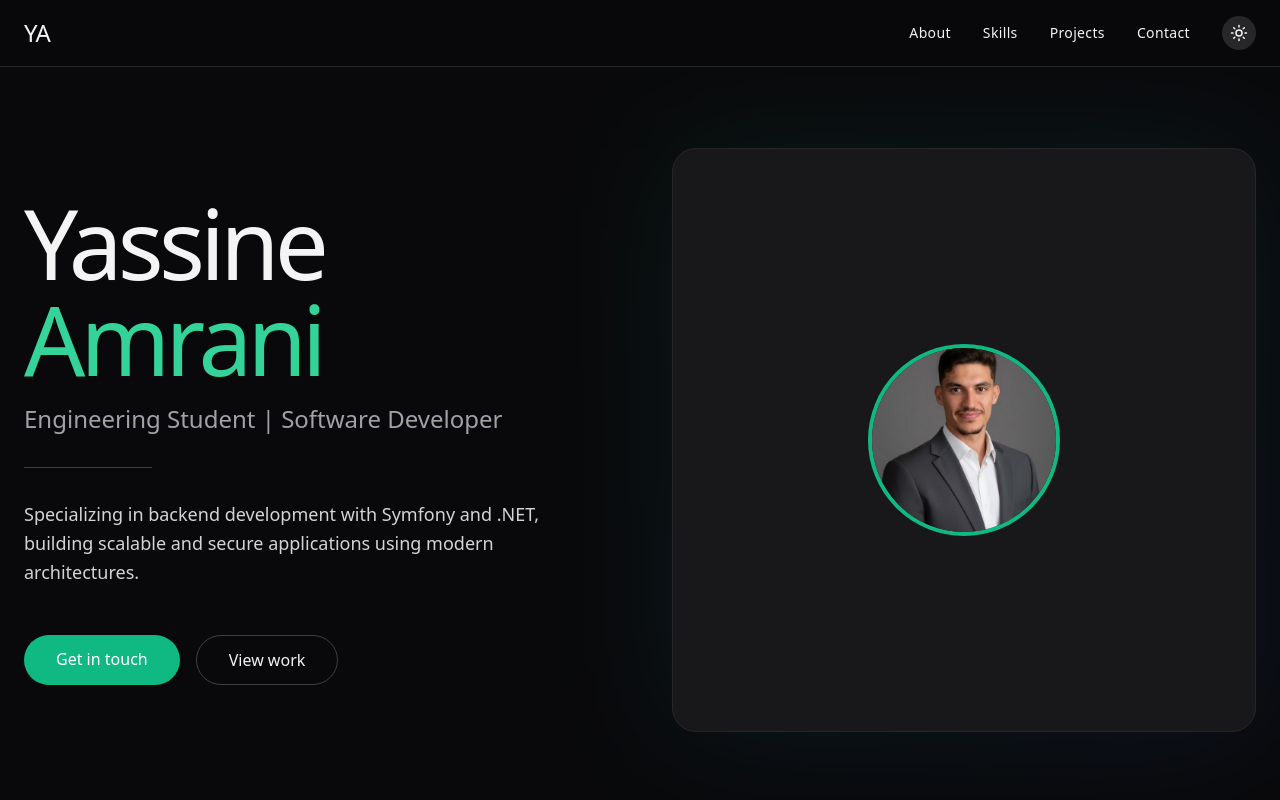
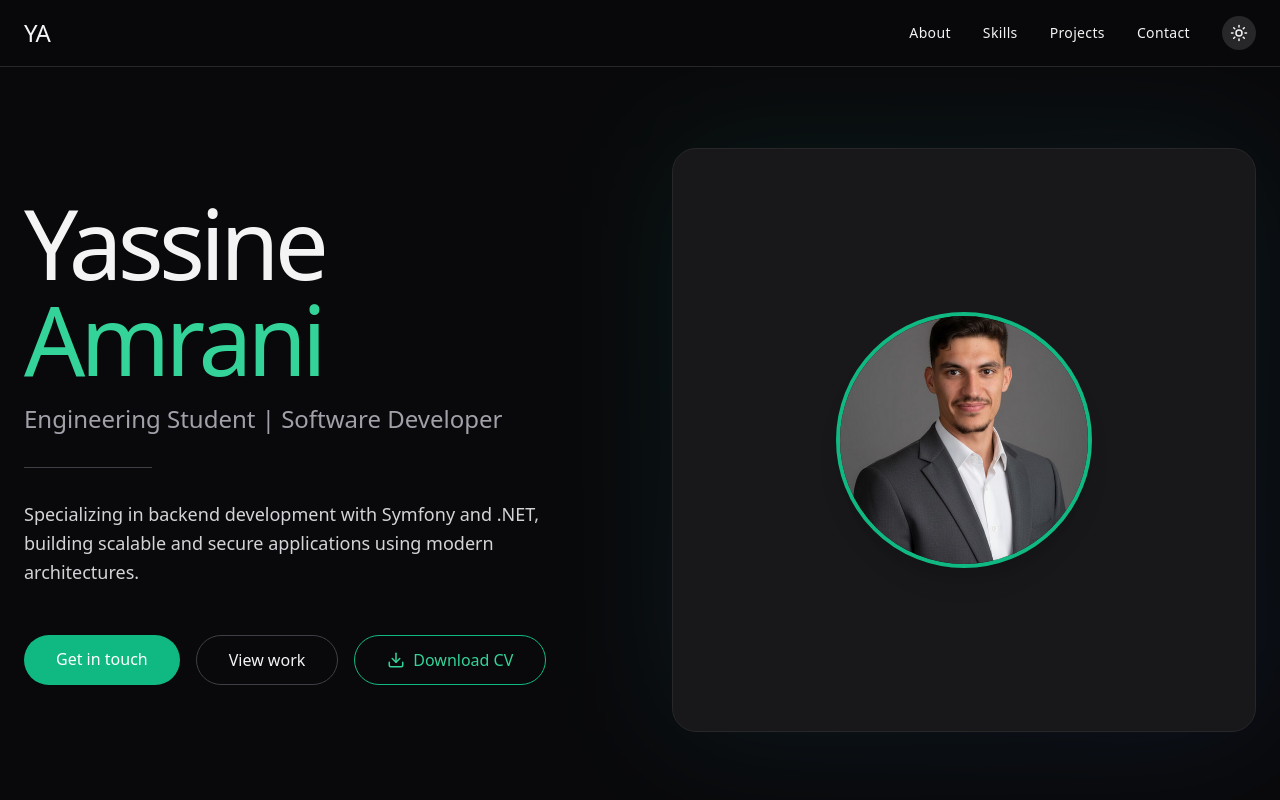
Before and after one commit to yvsslne48/yassine-react-portfolio, a React (Vite) app: page / in a window 1280 px wide. Shown: the top 800 px of the page. Built offline with nearby package versions, Linux system fonts and the light colour scheme.

Commit message:
Update portfolio UI and hover animation

```diff
--- a/src/Portfolio.jsx
+++ b/src/Portfolio.jsx
@@ -1,5 +1,5 @@
 import React, { useState, useEffect } from 'react';
-import { Github, Linkedin, Mail, Phone, Moon, Sun, ExternalLink, ChevronLeft, ChevronRight } from 'lucide-react';
+import { Github, Linkedin, Mail, Phone, Moon, Sun, ExternalLink, ChevronLeft, ChevronRight, Download } from 'lucide-react';
 
 const Portfolio = () => {
   const [darkMode, setDarkMode] = useState(true);
@@ -30,14 +30,14 @@ const Portfolio = () => {
     frontend: [
       { name: 'HTML', level: 90 },
       { name: 'CSS', level: 85 },
-      { name: 'JavaScript', level: 80 },
+      { name: 'JavaScript', level: 70 },
       { name: 'React', level: 75 },
-      { name: 'Tailwind CSS', level: 85 },
-      { name: 'Bootstrap', level: 80 }
+      { name: 'Tailwind CSS', level: 75 },
+      { name: 'Bootstrap', level: 70 }
     ],
     backend: [
-      { name: 'PHP (Symfony)', level: 85 },
-      { name: 'C# (.NET)', level: 80 }
+      { name: 'PHP (Symfony)', level: 80 },
+      { name: 'C# (.NET)', level: 75 }
     ],
     databases: [
       { name: 'MySQL', level: 85 },
@@ -45,7 +45,7 @@ const Portfolio = () => {
     ],
     tools: [
       { name: 'Git/GitHub', level: 90 },
-      { name: 'Docker', level: 70 },
+      { name: 'Docker', level: 75 },
       { name: 'Linux', level: 70 },
       { name: 'Jira', level: 80 }
     ]
@@ -55,7 +55,7 @@ const Portfolio = () => {
     {
       title: 'EHEI ChatHub',
       subtitle: 'Academic Communication Platform',
-      type: 'Academic Capstone Project (2024–2025)',
+      type: 'Academic Project (2024–2025)',
       description: 'EHEI ChatHub is a full-stack web application designed to centralize internal communication between students and teachers, improving communication efficiency and reducing response time within the academic environment.',
       features: [
         'User authentication and role management',
@@ -68,7 +68,7 @@ const Portfolio = () => {
         'Tailwind CSS responsive UI'
       ],
       technologies: ['HTML', 'CSS', 'Tailwind CSS', 'JavaScript', 'PHP', 'MySQL', 'AJAX'],
-      github: null,
+      github: 'https://github.com/Loqmanmk/chatapp.git',
       images: [
         'images/chat-app1.png',
         'images/chat-app2.png',
@@ -183,13 +183,24 @@ const Portfolio = () => {
                 >
                   View work
                 </a>
+                <a
+                  href="/cv/Yassine_Amrani_CV.pdf"
+                  download
+                  className={`px-8 py-3 border ${darkMode ? 'border-emerald-500 hover:bg-emerald-500/10 text-emerald-400' : 'border-emerald-600 hover:bg-emerald-600/10 text-emerald-700'} transition-colors rounded-full flex items-center gap-2`}
+                >
+                  <Download size={18} />
+                  Download CV
+                </a>
               </div>
             </div>
             <div className="relative">
               <div className={`absolute inset-0 blur-3xl opacity-50 ${darkMode ? 'bg-gradient-to-br from-emerald-500/20 to-blue-500/20' : 'bg-gradient-to-br from-emerald-300/30 to-blue-300/30'}`}></div>
               <div className={`relative aspect-square rounded-3xl overflow-hidden ${darkMode ? 'bg-zinc-900 border-zinc-800' : 'bg-stone-200 border-stone-300'} border`}>
-                <div className="absolute inset-0 flex items-center justify-center">
-                  <div className="w-48 h-48 rounded-full overflow-hidden border-4 border-emerald-500">
+                <div className="absolute inset-0 flex items-center justify-center p-8">
+                  <div className="w-52 h-52 md:w-64 md:h-64 rounded-full overflow-hidden border-4 border-emerald-500 shadow-xl
+                transition-transform duration-300 ease-out
+                md:hover:scale-105 md:hover:shadow-emerald-500/40">
+
                     <img
                       src="/images/profile-1.jpg"
                       alt="Yassine Amrani"
@@ -562,6 +573,20 @@ const Portfolio = () => {
                   <p className="text-lg">yassine---amrani</p>
                 </div>
               </a>
+
+              <a
+                href="/cv/Yassine_Amrani_CV.pdf"
+                download
+                className={`flex items-center gap-4 p-6 rounded-2xl border transition-all group ${darkMode ? 'bg-zinc-900 border-zinc-800 hover:border-emerald-500' : 'bg-white border-stone-300 hover:border-emerald-600'}`}
+              >
+                <div className={`p-3 rounded-full transition-colors ${darkMode ? 'bg-zinc-800 group-hover:bg-emerald-500' : 'bg-stone-200 group-hover:bg-emerald-600'}`}>
+                  <Download size={24} className="group-hover:text-white transition-colors" />
+                </div>
+                <div>
+                  <p className={`text-sm ${darkMode ? 'text-zinc-500' : 'text-stone-500'}`}>Download CV</p>
+                  <p className="text-lg">Resume / Curriculum Vitae</p>
+                </div>
+              </a>
             </div>
           </div>
         </div>
```
Also changed, not shown: 1 other file (tests, documents, lock files or other folders).
